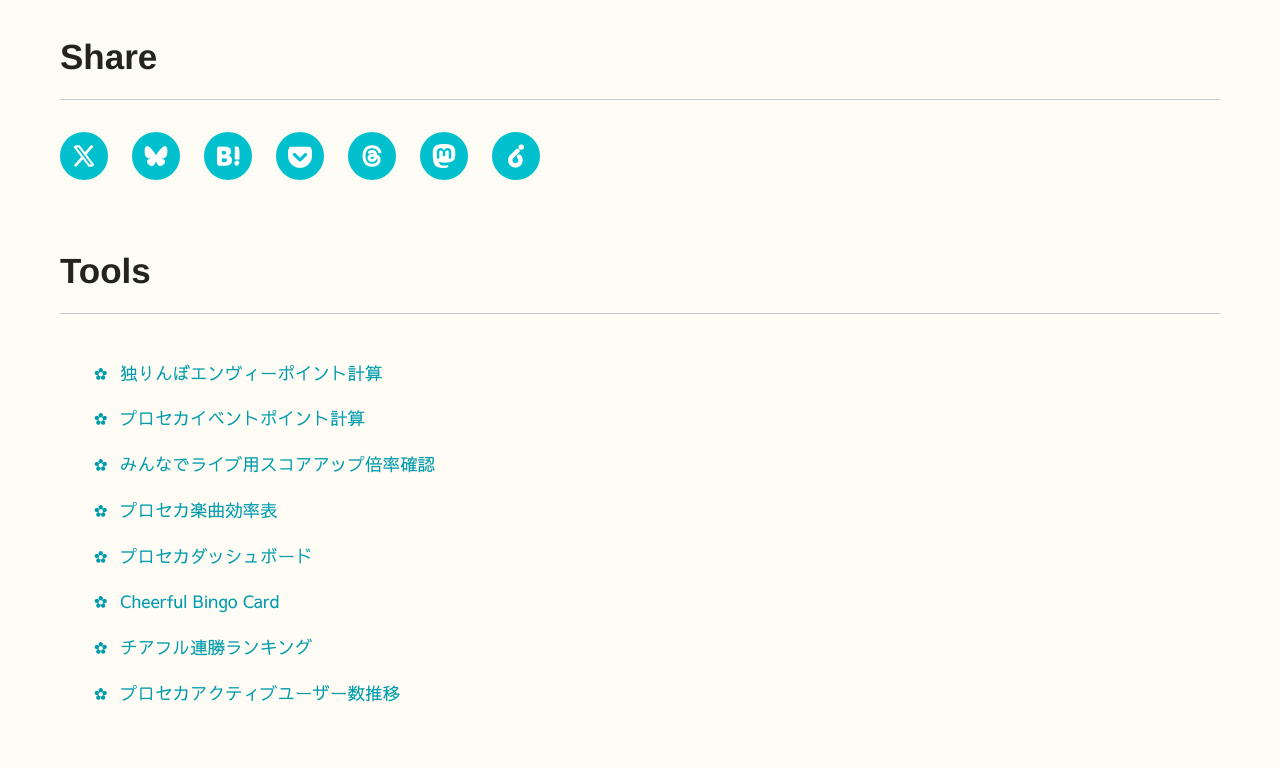
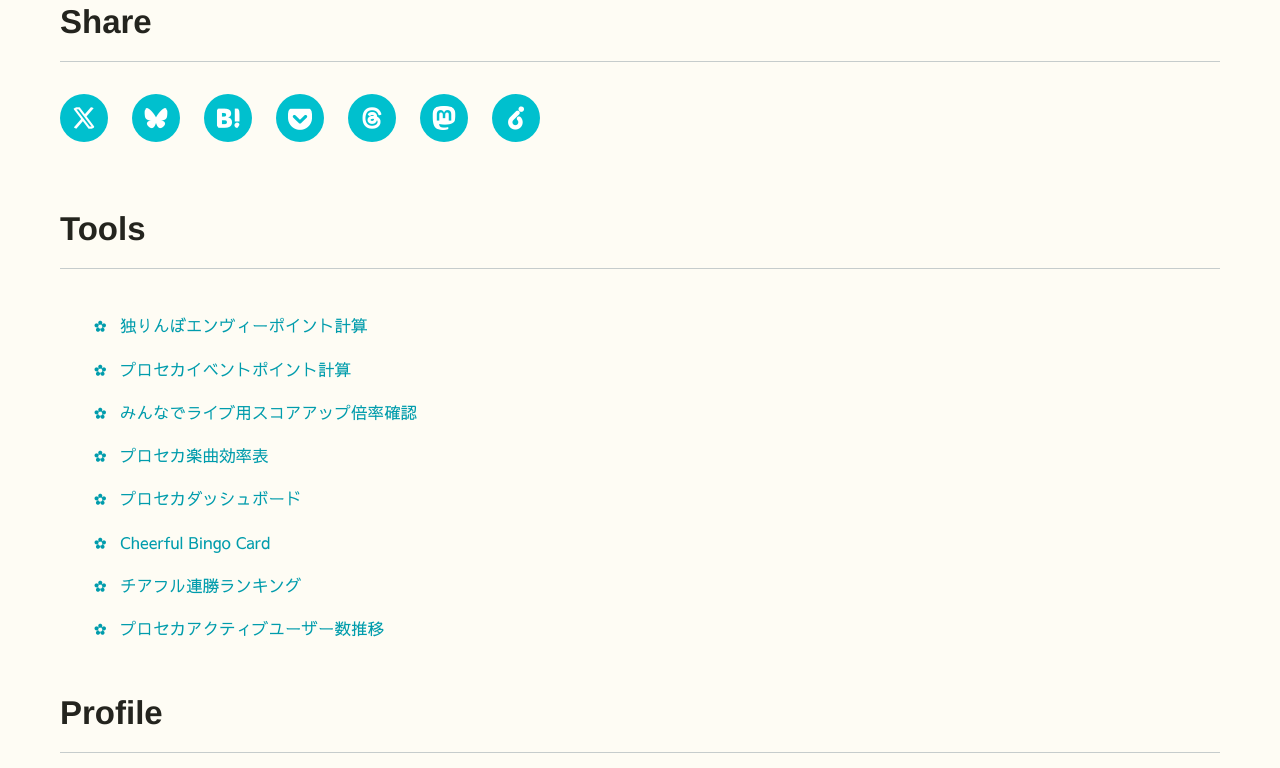
Before and after one commit to rmc8/svelte-blog-scriptone, a SvelteKit app: page /project_sekai/prsk_active_user_count in a window 1280 px wide. Shown: the part 614-1382 px from the top of the page. Built offline with nearby package versions, Linux system fonts and the light colour scheme; no server answers; the database is empty; what microcms-js-sdk would draw is missing.

Commit message:
フォントサイズ修正

```diff
--- a/src/app.css
+++ b/src/app.css
@@ -48,10 +48,10 @@ main {
 body {
 	font-family: 'Sawarabi Gothic', 'Helvetica Neue', Arial, 'Hiragino Kaku Gothic ProN',
 		'Hiragino Sans', Meiryo, sans-serif;
-	line-height: 1.7;
+	line-height: 1.65;
 	color: var(--text-color);
 	background-color: var(--bg-main-color); /* #ffffff */
-	font-size: 17.5px;
+	font-size: 16.5px;
 }
 
 header {
```
